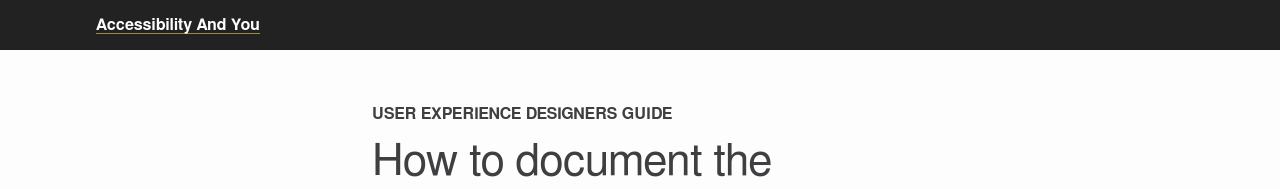
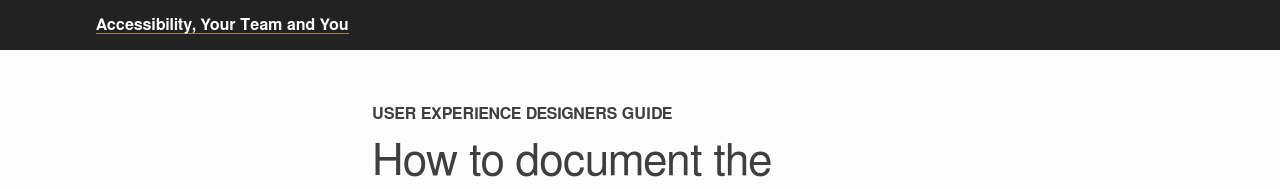
Before and after one commit to bbc/accessibility-news-and-you, a Jekyll site: the page guides/screen-reader-ux-ios-android.html, which Jekyll copies as it is, in a window 1280 px wide and 900 px high. Shown: the top 189 px of the window. Built offline with Jekyll 4.4.1, drawn with Linux system fonts in a browser that asks for light colours.

Commit message:
update name

```diff
--- a/guides/screen-reader-ux-ios-android.html
+++ b/guides/screen-reader-ux-ios-android.html
@@ -1,7 +1,7 @@
 <!DOCTYPE html>
 <html lang="en-GB" dir="ltr">
 <head>
-    <title>iOS / Android: How to document the screen reader user experience - Accessibility And You</title>
+    <title>iOS / Android: How to document the screen reader user experience - Accessibility, Your Team and You</title>
     <meta charset="utf-8">
     <meta name="viewport" content="width=device-width, initial-scale=1, minimum-scale=1">
     <meta name="description" content="User experience designers guide - How to document the screen reader user experience for iOS or Android app content. Using your visual as a starting point, we’ll take you step by step through how to document the screen reader UX introducing concepts along the way.">
@@ -10,7 +10,7 @@
 <body>
     <header class="header" role="banner">
         <div class="column-header">
-            <a href="https://bbc.github.io/accessibility-news-and-you">Accessibility And You</a>
+            <a href="https://bbc.github.io/accessibility-news-and-you">Accessibility, Your Team and You</a>
         </div>
     </header>
     <main role="main" class="main">
--- a/guides/screen-reader-ux.html
+++ b/guides/screen-reader-ux.html
@@ -1,7 +1,7 @@
 <!DOCTYPE html>
 <html lang="en-GB" dir="ltr">
 <head>
-    <title>Web: How to document the screen reader user experience - Accessibility And You</title>
+    <title>Web: How to document the screen reader user experience - Accessibility, Your Team and You</title>
     <meta charset="utf-8">
     <meta name="viewport" content="width=device-width, initial-scale=1, minimum-scale=1">
     <meta name="description" content="User experience designers guide - How to document the screen reader user experience for web content. Using your visual as a starting point, we’ll take you step by step through how to document the screen reader UX introducing concepts along the way.">
@@ -10,7 +10,7 @@
 <body>
     <header class="header" role="banner">
         <div class="column-header">
-            <a href="https://bbc.github.io/accessibility-news-and-you">Accessibility And You</a>
+            <a href="https://bbc.github.io/accessibility-news-and-you">Accessibility, Your Team and You</a>
         </div>
     </header>
     <main role="main" class="main">
```
